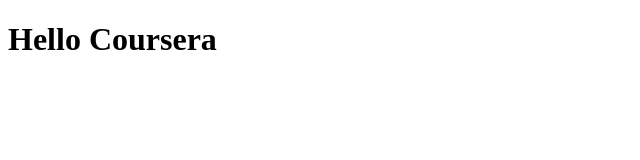
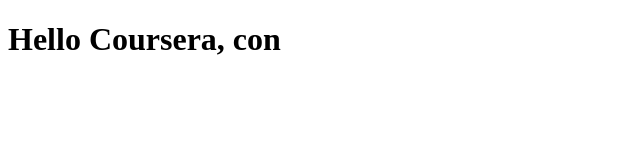
Before and after one commit to wusiyan11/coursera-test, a plain HTML site: page site/index.html in a window 1280 px wide. Shown: the full height of the page, 0-640 px from the left. Drawn offline with Linux system fonts and the light colour scheme.

Commit message:
Small addition to our page content.

```diff
--- a/site/index.html
+++ b/site/index.html
@@ -3,6 +3,6 @@
 	<title>Hello Coursera!</title>
 </head>
 <body>
-<h1>Hello Coursera</h1>
+<h1>Hello Coursera, con</h1>
 </body>
 </html>
```
